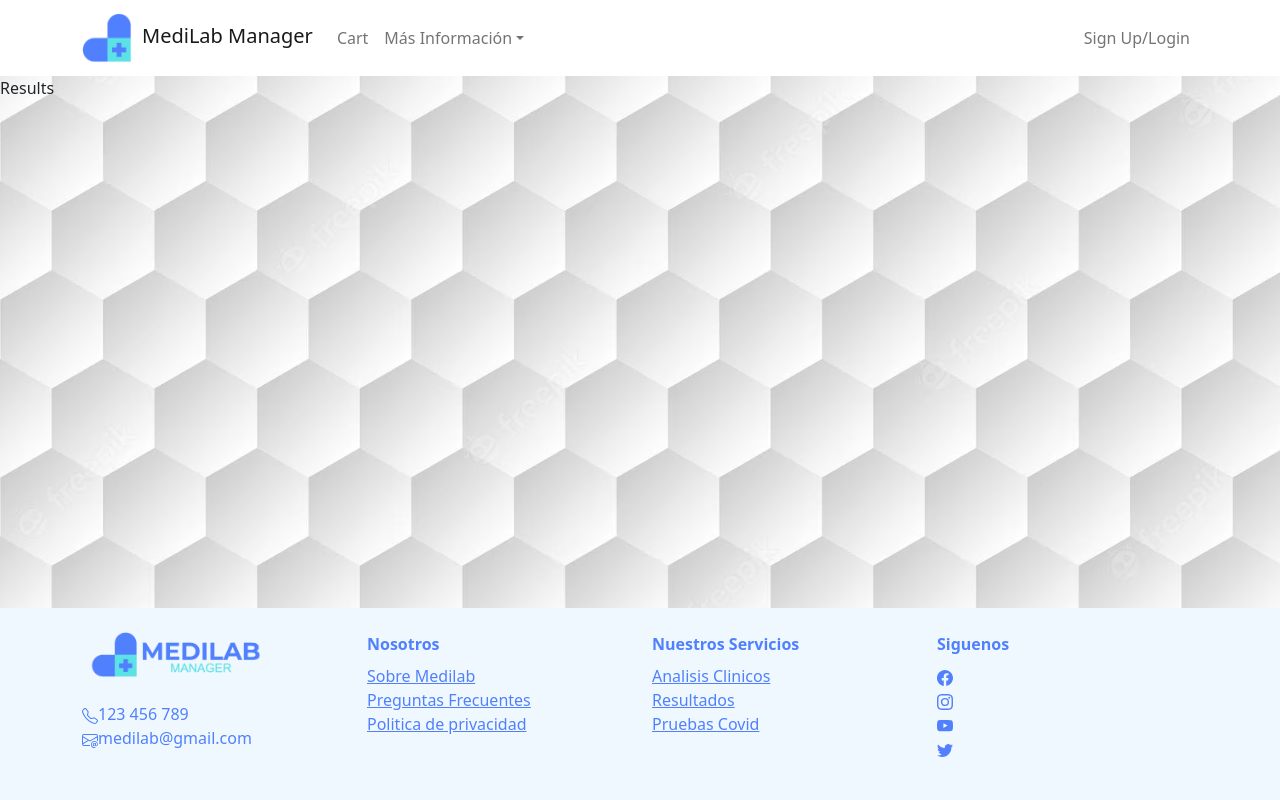
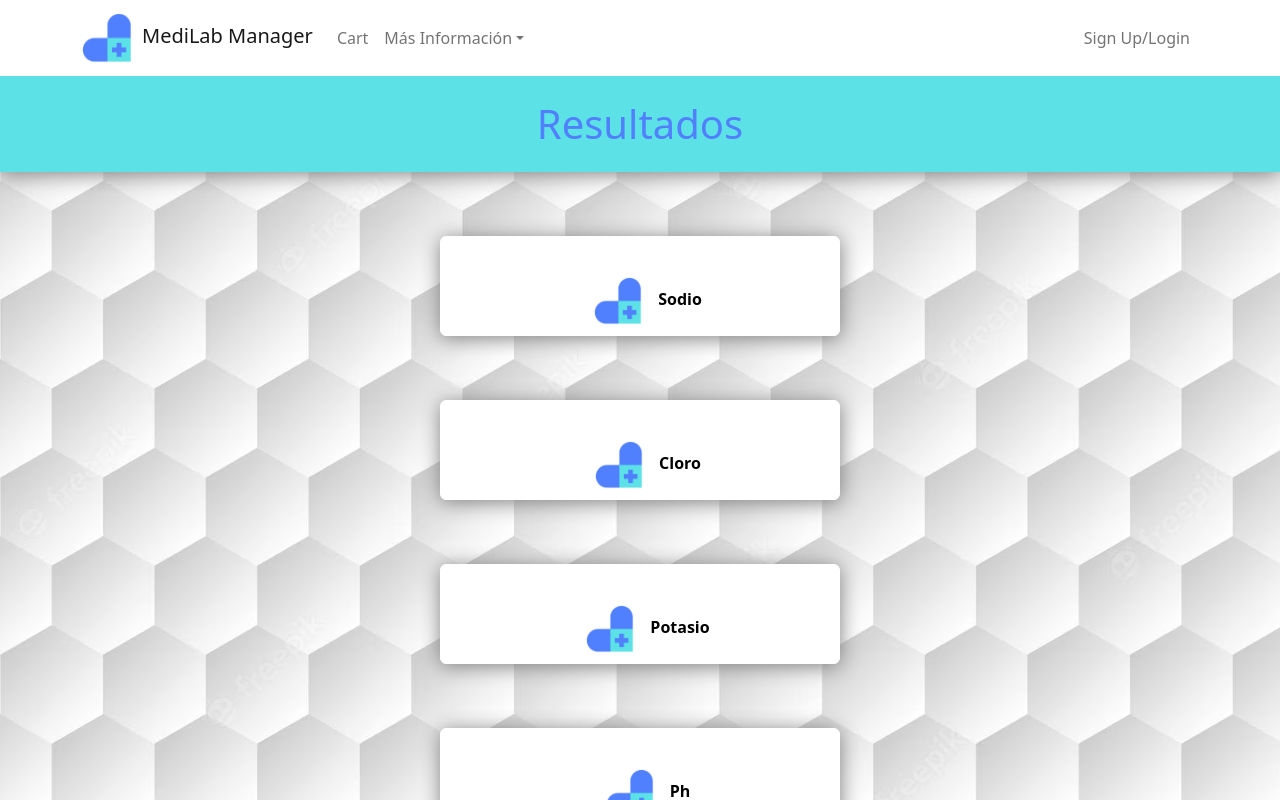
Before and after one commit to NazarenoCarlesso/medilab-manager, a React (Create React App) app in the folder client/: page /results in a window 1280 px wide. Shown: the top 800 px of the page. Built offline with nearby package versions, Linux system fonts and the light colour scheme; no server answers.

Commit message:
Results-component

```diff
--- a/client/src/App.js
+++ b/client/src/App.js
@@ -10,17 +10,18 @@ import Cart from "./components/Cart";
 import Detail from "./components/Detail";
 import Ops from "./components/Ops";
 import "./App.css";
-import { loadCategories, loadSamples, loadTests, loadOrders } from "./reducer";
+import { loadCategories, loadSamples, loadTests, loadOrders, loadResults } from "./reducer";
 import {
   getCategories,
   getOrders,
   getSamples,
   getTests,
-  getCovidTests
+  getCovidTests,
+  getResults
 } from "./utils/request";
 import TestList from "./containers/TestList";
 import Quoter from "./components/Quoter";
-import Results from "./components/Results";
+import Results from "./containers/Results";
 import Payments from "./components/Payments";
 import User from "./components/User";
 import Footer from "./components/Footer";
@@ -38,6 +39,7 @@ export default function App() {
   getCovidTests((tests) => dispatch(loadTests(tests)));
   getSamples((samples) => dispatch(loadSamples(samples)));
   getCategories((categories) => dispatch(loadCategories(categories)));
+  getResults((tests) => dispatch(loadResults(tests)));
 
   if (token) {
     getOrders((orders) => dispatch(loadOrders(orders)), token);
--- /dev/null
+++ b/client/src/components/Result.jsx
@@ -0,0 +1,40 @@
+import React from "react";
+import Button from "react-bootstrap/Button";
+import logo from "../images/logo4.png";
+
+export default function Result({
+  item,
+  value,
+  setResultId,
+  setResultValue,
+  setShowResult,
+}) {
+
+  return (
+    <div
+      style={{  marginTop:"5%",
+                marginBottom:"5%",
+                display: "flex",
+                flexDirection: "column",
+                alignItems: "center",
+                textAlign: "center",
+                width: "100%",
+              }}
+    >
+        <Button
+                className="p-4 shadow-sm"
+                style={{ width: "400px", height: "100px" }}
+                variant="light"
+                onClick={() => {
+                setResultId(item);
+                setResultValue(value);
+                setShowResult(true);
+              }}
+            >
+            <img className="p-3" src={logo} style={{ width: "80px", height: "80px" }}  alt=""/>
+
+            <strong>{item}</strong>
+        </Button>
+    </div>
+  );
+}
--- a/client/src/components/Results.jsx
+++ /dev/null
@@ -1,6 +0,0 @@
-
-export default function Results() {
-    return (
-      <div>Results</div>
-    )
-  }
--- /dev/null
+++ b/client/src/components/ResultsDetail.jsx
@@ -0,0 +1,73 @@
+import React, { useEffect, useState } from "react";
+import logo from "../images/logo4.png";
+import Modal from "react-bootstrap/Modal";
+import Badge from "react-bootstrap/esm/Badge";
+
+
+
+const BACK = process.env.REACT_APP_BACK;
+
+export default function ResultsDetail(props) {
+  const { id, value, showResult, setShowResult } = props;
+
+  return (
+    <div>
+      {showResult === true ? (
+        <Modal
+
+          show={showResult}
+          onHide={() => setShowResult(false)}
+          size="lg"
+          aria-labelledby="contained-modal-title-vcenter"
+          centered
+        >
+          <Modal.Header className="bg-secondary text-primary" closeButton>
+            <Modal.Title >
+              <strong>Resultados</strong>
+            </Modal.Title>
+          </Modal.Header>
+          <Modal.Body>
+            <div
+              style={{
+                display: "flex",
+                flexDirection: "column",
+                alignItems: "center",
+                textAlign: "center",
+                width: "100%",
+              }}
+            >
+              <Badge bg="white" style={{ width: "100%" }}>
+                <div
+                  style={{
+                    display: "flex",
+                    justifyContent: "space-around",
+                    width: "100%",
+
+                  }}
+                >
+                  <img
+                      src={logo}
+                      className="mx-2 p-2"
+                      style={{ height: "150px" }}
+                      alt=""
+                    />
+                  <div
+
+                  >
+                    <ul className="pt-4 text-info list-unstyled">
+                      <li className="fs-4 pt-4">
+                      Tipo de prueba . . . . . . .  <strong>{id}</strong>
+                      </li>
+                      <li className="fs-4 pt-4">Resultado  . . . . . . <strong>{value}</strong> </li>
+                    </ul>
+                    </div>
+                  </div>
+              </Badge>
+              <div className="pt-4"></div>
+            </div>
+          </Modal.Body>
+        </Modal>
+      ) : null}
+    </div>
+  );
+}
--- a/client/src/components/Test.jsx
+++ b/client/src/components/Test.jsx
@@ -1,5 +1,4 @@
 import React from "react";
-import { Link } from "react-router-dom";
 import { useDispatch } from "react-redux";
 import Card from "react-bootstrap/Card";
 import Button from "react-bootstrap/Button";
--- /dev/null
+++ b/client/src/containers/Results.jsx
@@ -0,0 +1,48 @@
+import React, { useEffect, useState } from 'react';
+import { useSelector, useDispatch } from 'react-redux'
+import { useParams } from "react-router-dom";
+import { getResults } from '../utils/request';
+import { loadResults } from '../reducer';
+import Result from "../components/Result";
+import ResultsDetail from "../components/ResultsDetail";
+
+
+export default function Results(test) {
+  const dispatch = useDispatch()        //despacha una accion
+  const params = useParams()
+  const patientResults = useSelector(state => state.results)
+  const [resultId, setResultId] = useState("");
+  const [resultValue, setResultValue] = useState("");
+  const [showResult, setShowResult] = useState(false);
+
+
+  useEffect(() => {
+    getResults(params.id, result => dispatch(loadResults(result)))
+  },[params.id, dispatch])
+
+
+    return (
+      <div style={{alignItems: "center",textAlign: "center",}}>
+      <h1 className='text-primary p-4 bg-secondary shadow-sm'>Resultados</h1>
+      <div>
+        {patientResults.map((item)=>(
+          <div key={item.item}>
+            <Result
+              item={item.item}
+              value={item.value}
+              setResultId={setResultId}
+              setShowResult={setShowResult}
+              setResultValue={setResultValue}
+            />
+          </div>
+        ))}
+      </div>
+      <ResultsDetail
+        id={resultId}
+        value={resultValue}
+        showResult={showResult}
+        setShowResult={setShowResult}
+      />
+    </div>
+    )
+  }
--- a/client/src/reducer.js
+++ b/client/src/reducer.js
@@ -11,6 +11,22 @@ const slice = createSlice({
     categories: [],
     cart: getItem("cart") || [],
     orders:[],
+    results:[ {
+      "item": "Sodio",
+      "value": 54
+  },
+  {
+      "item": "Cloro",
+      "value": 51
+  },
+  {
+      "item": "Potasio",
+      "value": 39
+  },
+  {
+      "item": "Ph",
+      "value": 6
+  }]
   },
   reducers: {
     loadOrders( state, action){
@@ -25,6 +41,9 @@ const slice = createSlice({
     },
     loadCategories(state, action) {
       state.categories = action.payload;
+    },
+    loadResults(state, action) {
+      state.results = action.payload
     },
     addToCart(state, action) {
       const findIdTest = state.cart.findIndex((e) => e === action.payload);
@@ -93,5 +112,6 @@ export const {
   deleteOfCart,
   setState,
   loadOrders,
+  loadResults
 } = slice.actions;
 export default slice.reducer;
--- a/client/src/utils/request.js
+++ b/client/src/utils/request.js
@@ -41,4 +41,10 @@ const getOrders = async (callback, token) => {
 
 }
 
-module.exports = { getTests, getSamples, getCategories, getOrders, getCovidTests}
+const getResults = async (callback) => {
+    fetch(`${BACK}/results`)
+        .then(response => response.json())
+        .then(data => callback(data))
+}
+
+module.exports = { getTests, getSamples, getCategories, getOrders, getCovidTests, getResults}
```
